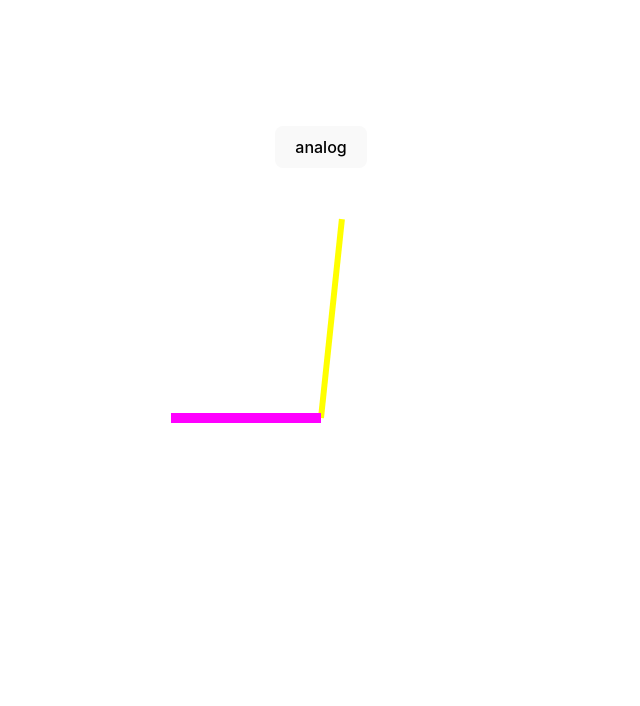
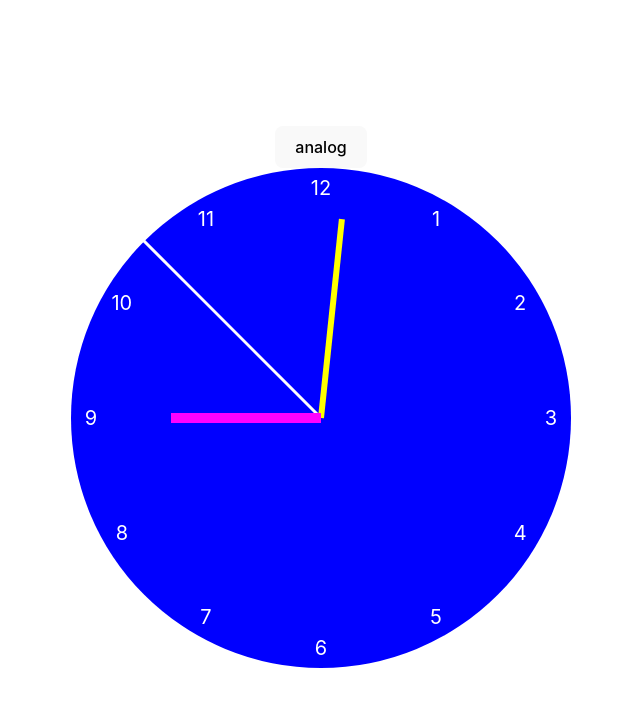
Before and after one commit to tomuwhu/vite_esti_fetch, a Svelte app: page / in a window 1280 px wide. Shown: the top 706 px of the page, without its empty margins (319-959 px from the left). Built offline with nearby package versions, Linux system fonts and the light colour scheme.

Commit message:
No én is kész vagyok

```diff
--- a/src/App.svelte
+++ b/src/App.svelte
@@ -52,6 +52,7 @@
   </table>
   {:else}
   <svg width="500" height="500">
+    <circle cx=250 cy=250 r=250 fill="blue"/>
    <line x1=250 y1=250 x2={
     250 + 220 * Math.cos(mp * Math.PI / 30- Math.PI/2)
   } y2={
@@ -67,6 +68,15 @@
     } y2={
       250 + 150 * Math.sin(or * Math.PI / 6 - Math.PI/2)
     } stroke="magenta" stroke-width="10"/>
+    {#each Array.from({length: 12}) as _, i}
+      <text
+      x={250 + 230 * Math.cos(i * Math.PI / 6 - Math.PI/2)}
+      y={250 + 230 * Math.sin(i * Math.PI / 6 - Math.PI/2)}
+      fill="white" text-anchor="middle" dominant-baseline="central" font-size="20">{
+      i == 0 ? 12 : i
+      }</text>
+    {/each}
+
   </svg>
   {/if}
 </main>
```
Also changed, not shown: 3 other files (tests, documents, lock files or other folders).
